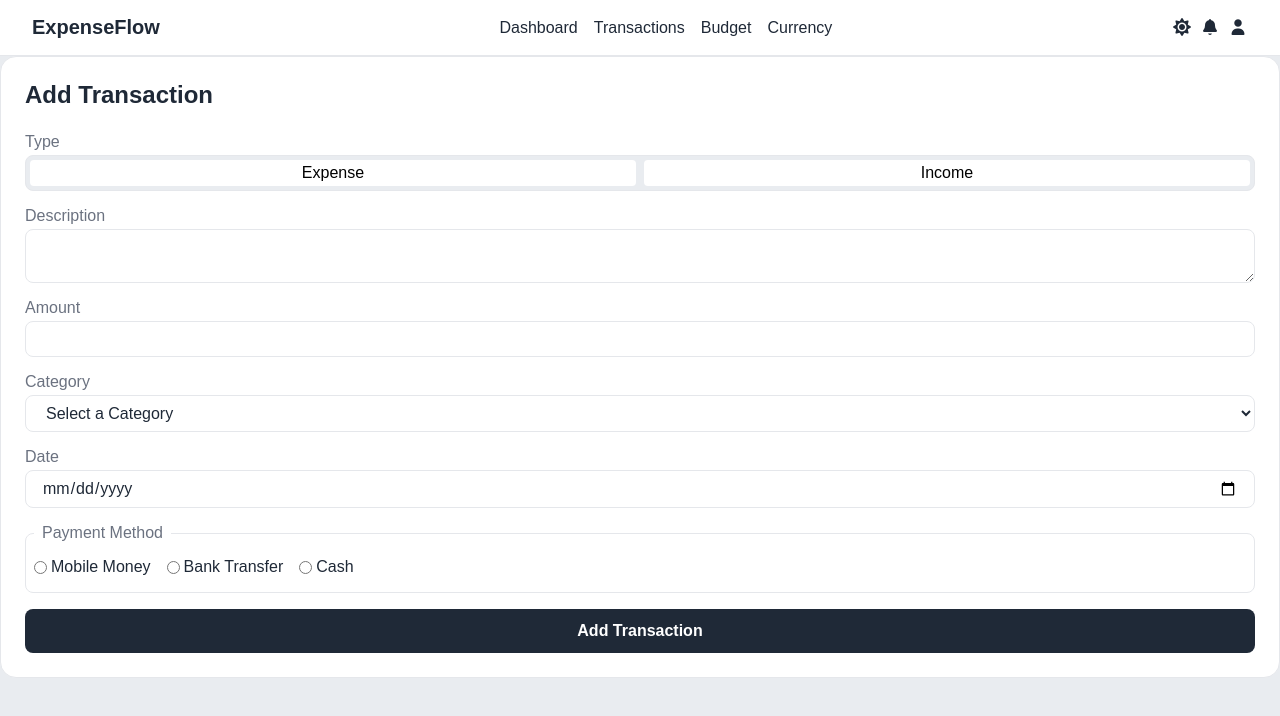
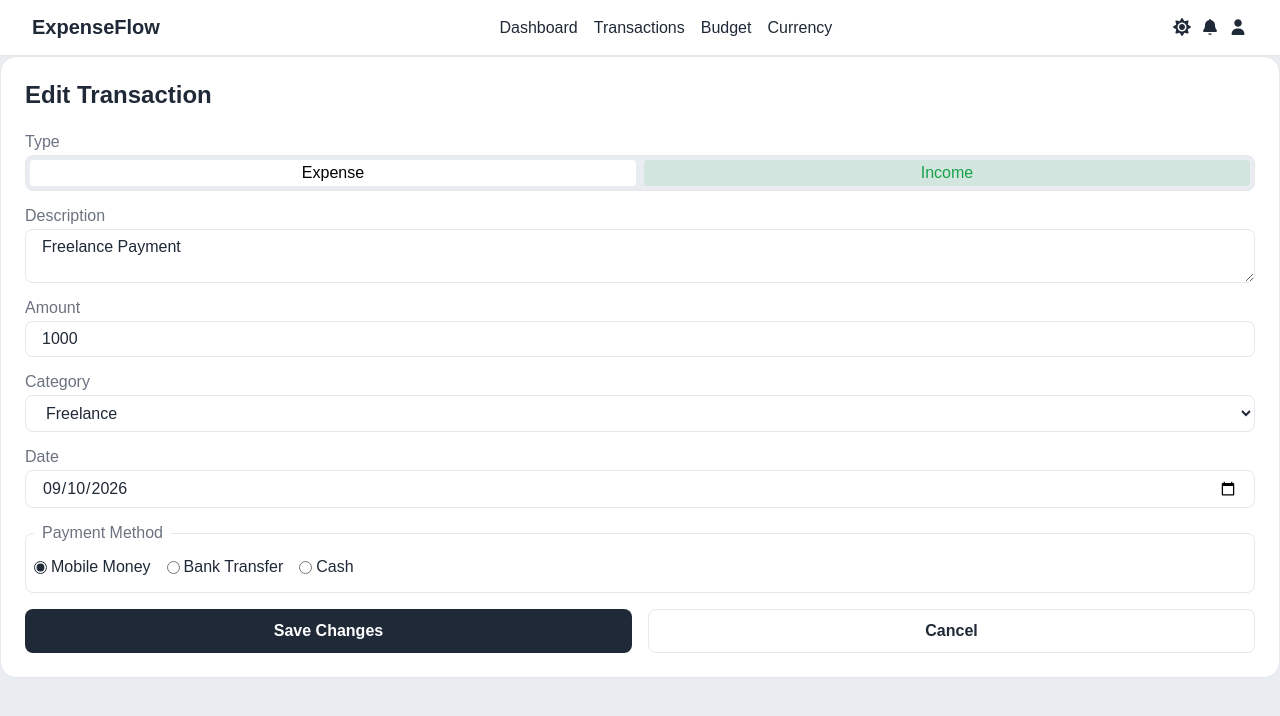
Before and after one commit to Kofitechbro/ExpenseFlow, a React (Vite) app: page /transactions/1/edit in a window 1280 px wide. Shown: the top 716 px of the page. Built offline with nearby package versions, Linux system fonts and the light colour scheme.

Commit message:
Fix edit route transaction from URL ID

```diff
--- a/src/App.jsx
+++ b/src/App.jsx
@@ -14,7 +14,7 @@ import initialTransactions from './data/transactions';
 
 function App() {
   const [transactions, setTransactions] = useState(initialTransactions);
-  const [editingTransaction, setEditingTransaction] = useState(null);
+  // const [editingTransaction, setEditingTransaction] = useState(null);
   const navigate = useNavigate();
 
   function handleAddTransaction(transaction) {
@@ -29,7 +29,7 @@ function App() {
   }
 
   function handleEditTransaction(transaction) {
-    setEditingTransaction(transaction);
+    // setEditingTransaction(transaction);
     navigate(`/transactions/${transaction.id}/edit`);
   }
 
@@ -44,12 +44,12 @@ function App() {
       }),
     );
 
-    setEditingTransaction(null);
+    // setEditingTransaction(null);
     navigate('/');
   }
 
   function handleCancelEdit() {
-    setEditingTransaction(null);
+    // setEditingTransaction(null);
     navigate('/');
   }
 
@@ -89,8 +89,8 @@ function App() {
           path="/transactions/:id/edit"
           element={
             <TransactionFormPage
+              transactions={transactions}
               onAddTransaction={handleAddTransaction}
-              editingTransaction={editingTransaction}
               onUpdateTransaction={handleUpdateTransaction}
               onCancelEdit={handleCancelEdit}
             />
--- a/src/components/TransactionForm/TransactionForm.jsx
+++ b/src/components/TransactionForm/TransactionForm.jsx
@@ -20,6 +20,7 @@ function TransactionForm({
   );
 }
 
+// TransactionFormContent component manages the form state and handles form submission
 function TransactionFormContent({
   onAddTransaction,
   editingTransaction,
--- a/src/pages/TransactionForm/TransactionFormPage.jsx
+++ b/src/pages/TransactionForm/TransactionFormPage.jsx
@@ -1,11 +1,23 @@
 import TransactionForm from '../../components/TransactionForm/TransactionForm';
+import { useParams, Navigate } from 'react-router-dom';
 
 function TransactionFormPage({
+  transactions,
   onAddTransaction,
-  editingTransaction,
   onUpdateTransaction,
   onCancelEdit,
 }) {
+  const { id } = useParams();
+
+  const editingTransaction = transactions.find(
+    (transaction) => String(transaction.id) === id,
+  );
+
+  // If the transaction is not found, redirect to the home page
+  if (id && !editingTransaction) {
+    return <Navigate to="/" replace />;
+  }
+
   return (
     <TransactionForm
       onAddTransaction={onAddTransaction}
```
